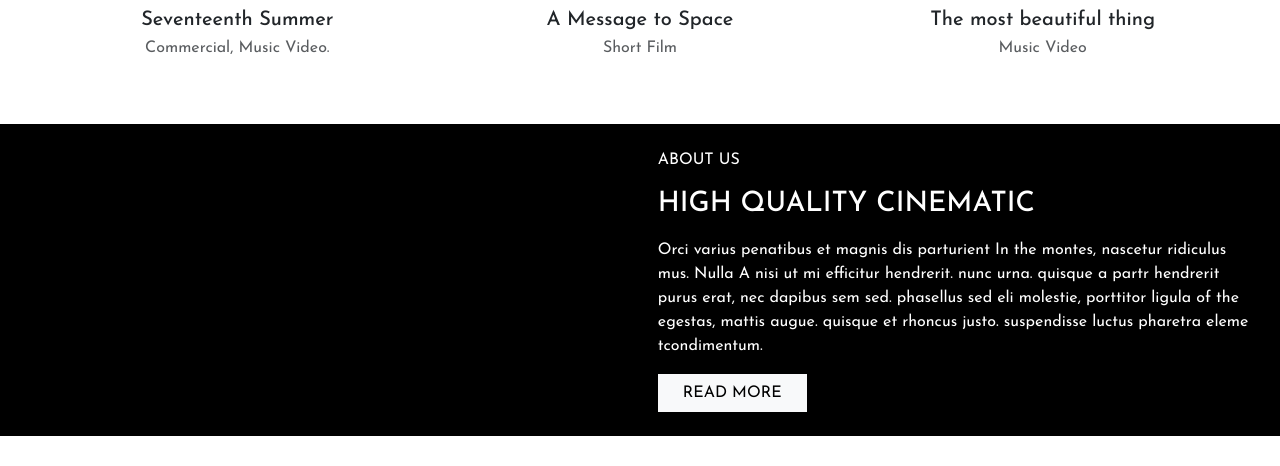
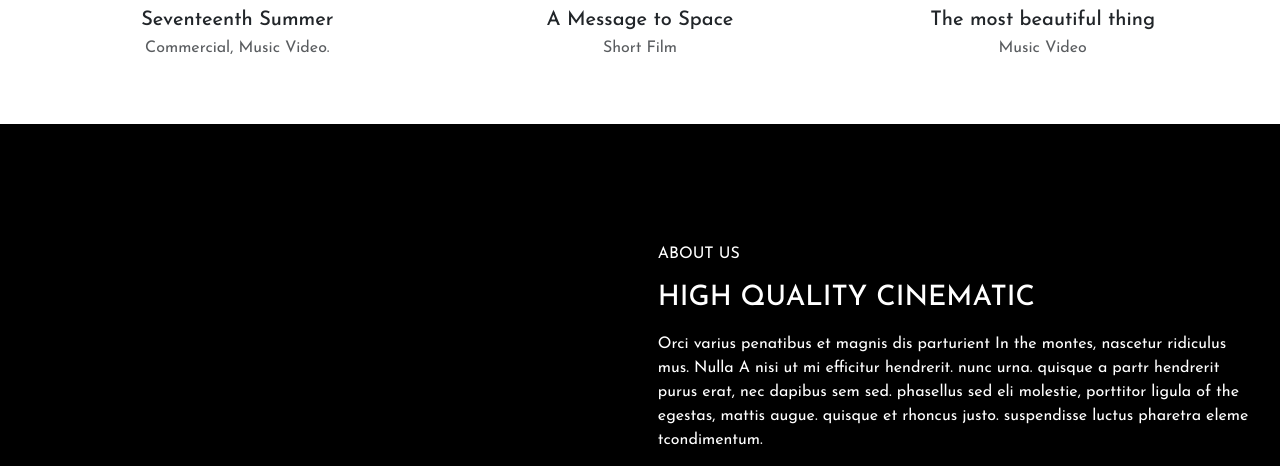
Before and after one commit to MattiaMessana/proj-html-vuejs, a Vue app: page /about in a window 1280 px wide. Shown: the part 740-1206 px from the top of the page. Built offline with nearby package versions, Linux system fonts and the light colour scheme.

Commit message:
fix: about us section

```diff
--- a/src/pages/MyAbout.vue
+++ b/src/pages/MyAbout.vue
@@ -58,7 +58,7 @@ import CardListMember from '../components/CardListMember.vue';
     </div>
 
 
-    <div class="MySection d-flex">
+    <div class="MySection d-flex align-items-center">
         <div class="container"></div>
         <div class="container p-4">
             <span>ABOUT US</span>
@@ -120,6 +120,8 @@ import CardListMember from '../components/CardListMember.vue';
     .MySection {
         color: white;
         background-color: black;
+        // debug
+        min-height: 500px;
     }
 
     .widget-container {
```
